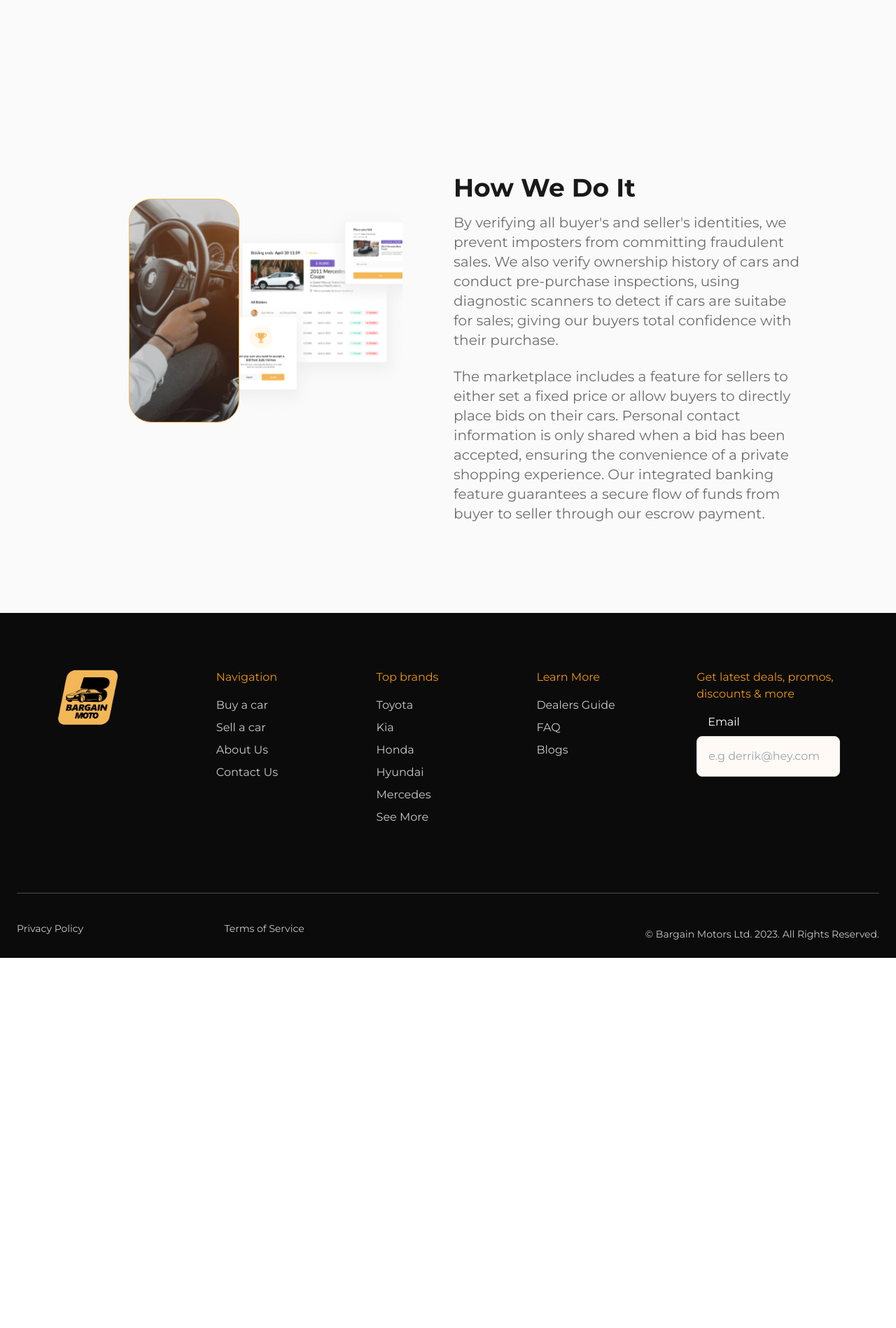
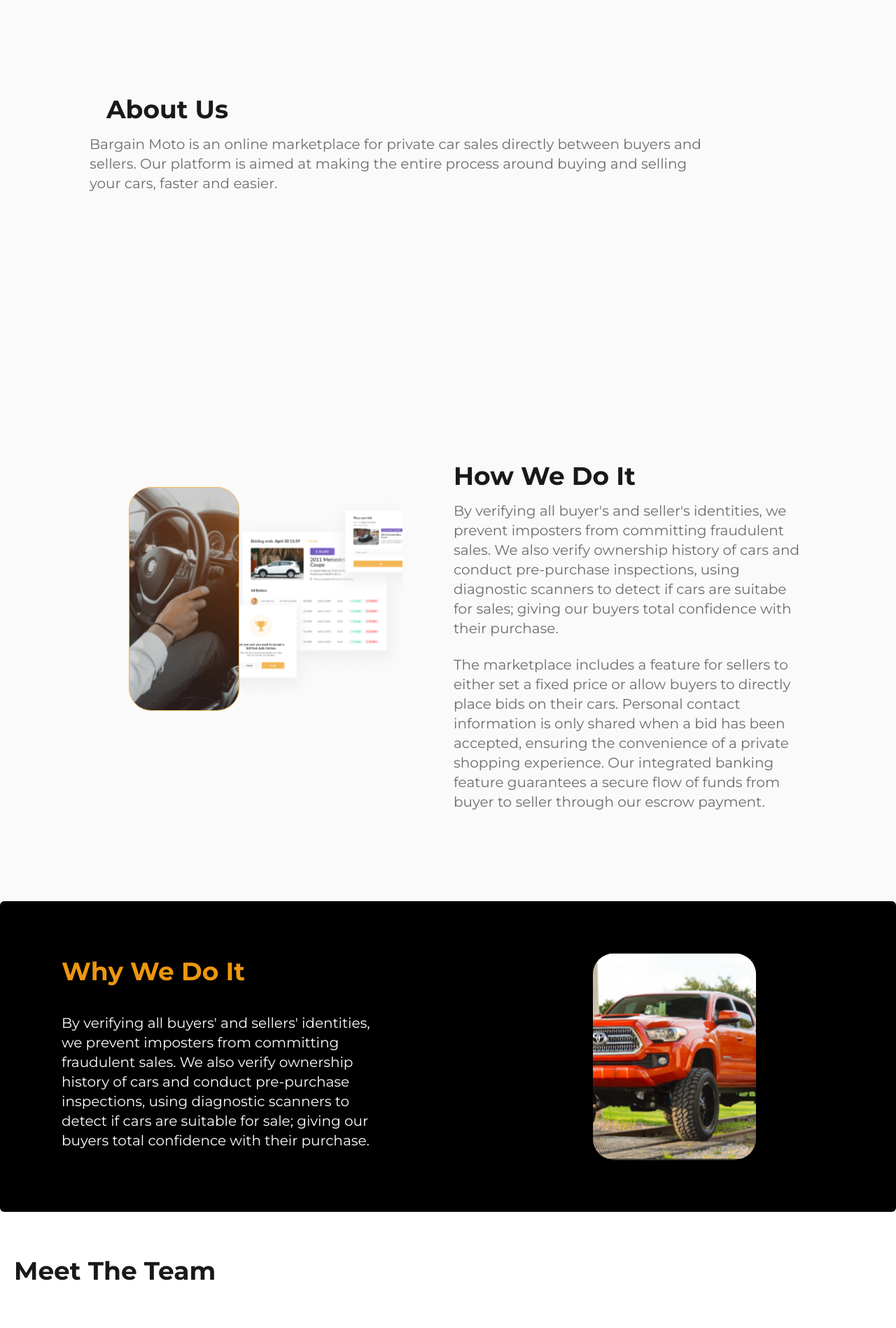
Before and after one commit to Touchstack/BargainMoto-New, a React (Vite) app: page /aboutus in a window 1280 px wide. Shown: the part 560-2458 px from the top of the page at 70% size. Before the commit the page ends 1929 px from the top, so only its background shows below. Built offline with nearby package versions, Linux system fonts and the light colour scheme; grey boxes are pictures that could not be loaded.

Commit message:
UI Fixes Updates
UI Fixes Updates

```diff
--- a/src/main.jsx
+++ b/src/main.jsx
@@ -3,12 +3,18 @@ import ReactDOM from "react-dom/client";
 import HomePage from "./page/HomePage/HomePage.jsx";
 import ErrorPage from "./page/ErrorPage/ErrorPage.jsx";
 import AboutPage from "./page/AboutPage/AboutPage.jsx";
+import ContactUs from "./page/ContactUs/ContactUs.jsx";
 import { createBrowserRouter, RouterProvider } from "react-router-dom";
 import "./index.css";
 
 const router = createBrowserRouter([
   { path: "/", element: <HomePage />, errorElement: <ErrorPage /> },
   { path: "/aboutus", element: <AboutPage />, errorElement: <ErrorPage /> },
+  {
+    path: "/contactus",
+    element: <ContactUs />,
+    errorElement: <ErrorPage />,
+  },
 ]);
 
 ReactDOM.createRoot(document.getElementById("root")).render(
--- a/src/page/AboutPage/AboutPage.jsx
+++ b/src/page/AboutPage/AboutPage.jsx
@@ -1,12 +1,20 @@
 import AboutHeroSection from "../../components/About/AboutHeroSection";
+import AboutDescriptionSection from "../../components/About/AboutDescriptionSection";
 import HowWeDoIt from "../../components/About/HowWeDoIt";
+import WhyWeDoIt from "../../components/About/WhyWeDoIt";
+import AboutMeetTheTeam from "../../components/About/AboutMeetTheTeam";
+import AboutCallToAction from "../../components/About/AboutCallToAction";
 import Footer from "../../components/Footer/Footer";
 
 const AboutPage = () => {
   return (
     <div>
       <AboutHeroSection />
+      <AboutDescriptionSection />
       <HowWeDoIt />
+      <WhyWeDoIt />
+      <AboutMeetTheTeam />
+      <AboutCallToAction />
       <Footer />
     </div>
   );
--- a/src/page/ContactUs/ContactUs.jsx
+++ b/src/page/ContactUs/ContactUs.jsx
@@ -0,0 +1,16 @@
+import ContactGetInTouch from "../../components/Contact/ContactGetInTouch";
+import ContactHeroSection from "../../components/Contact/ContactHeroSection";
+import ContactMapView from "../../components/Contact/ContactMapView";
+import Footer from "../../components/Footer/Footer";
+
+const ContactUs = () => {
+  return (
+    <div>
+      <ContactGetInTouch />
+      <ContactHeroSection />
+      <ContactMapView />
+      <Footer />
+    </div>
+  );
+};
+export default ContactUs;
```
Also changed, not shown: src/page/HomePage/HomePage.jsx (+0 -11 lines).
